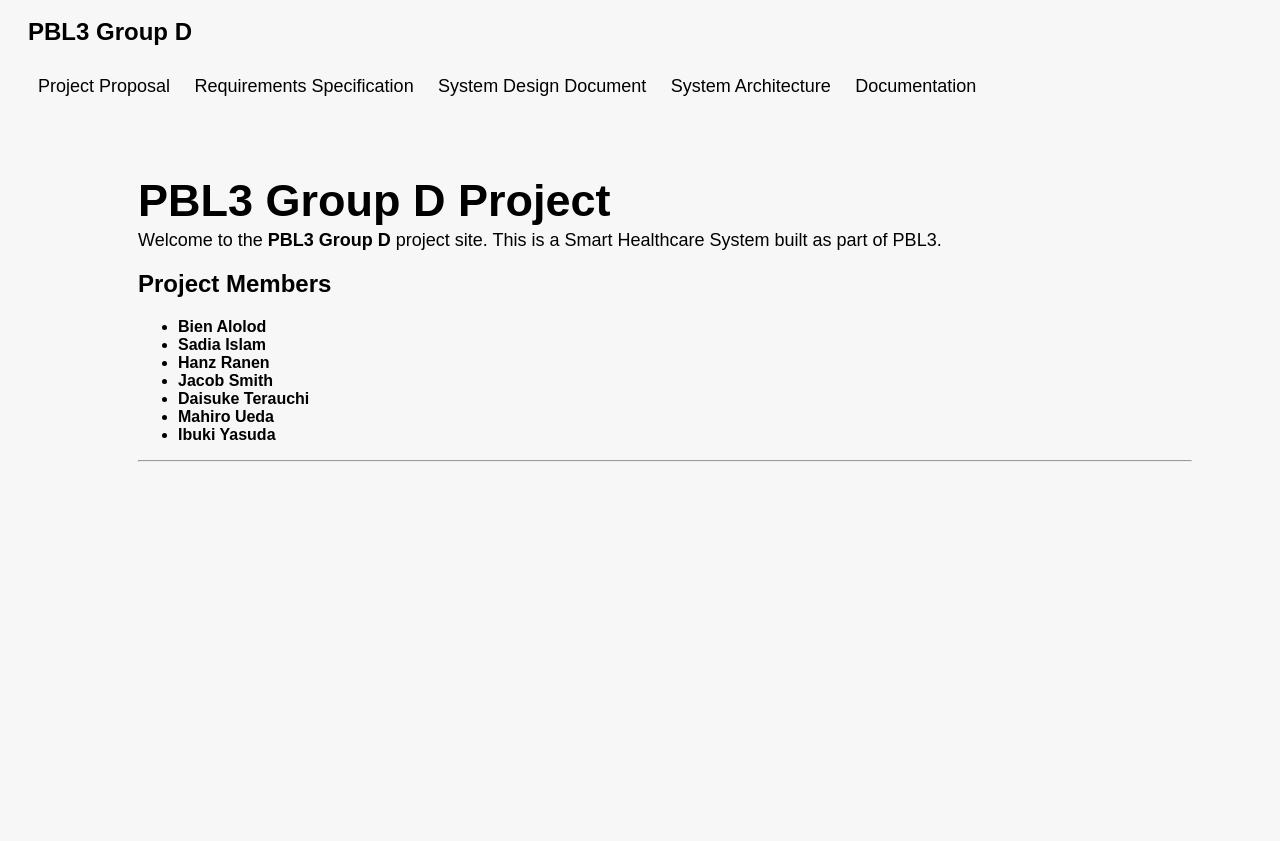
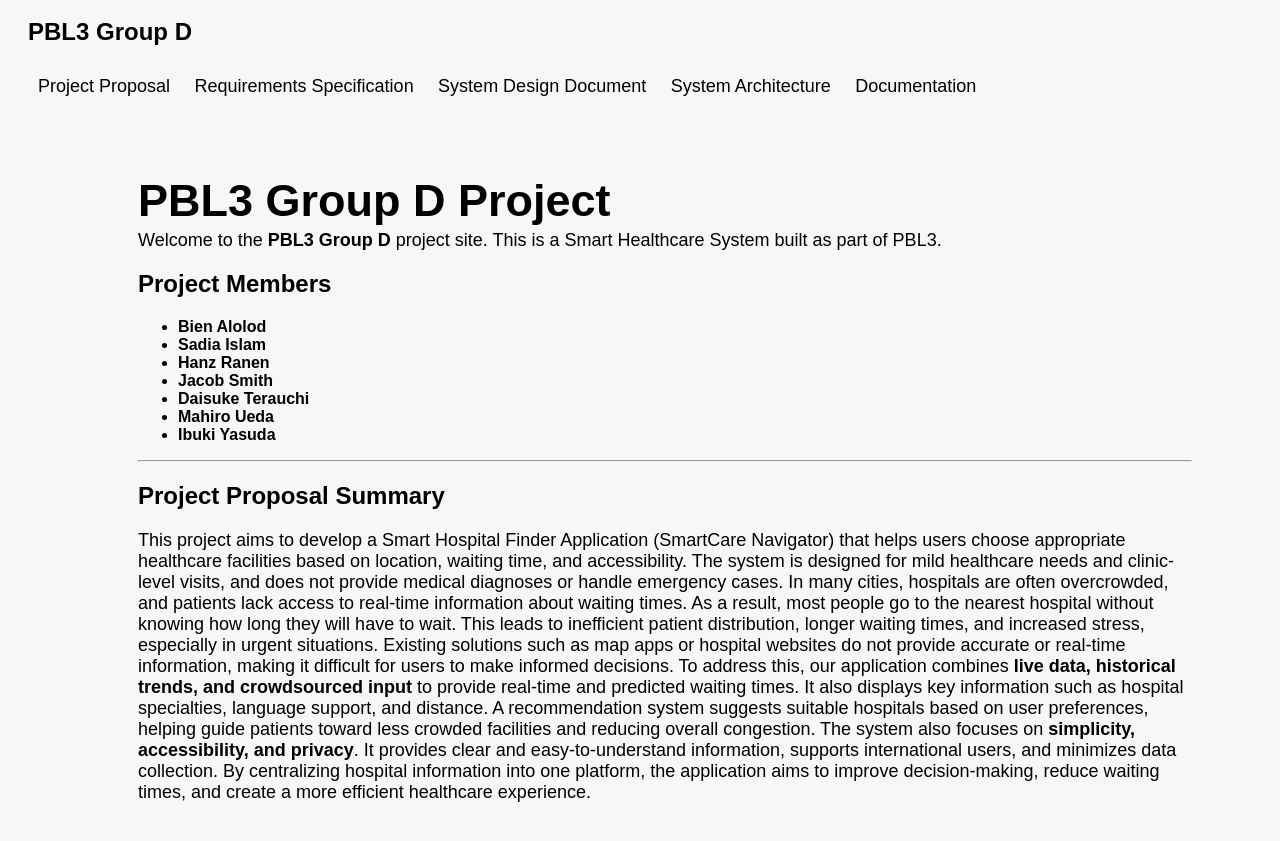
Before and after one commit to daitera1/PBL3-Group-D, a Jekyll site: the page built from index.md, in a window 1280 px wide. Shown: the top 841 px of the page. Built offline with Jekyll 4.4.1, drawn with Linux system fonts in a browser that asks for light colours.

Commit message:
added summary of project proposal

```diff
--- a/index.md
+++ b/index.md
@@ -17,3 +17,10 @@ Welcome to the **PBL3 Group D** project site. This is a Smart Healthcare System
 - **Ibuki Yasuda**
 
 ---
+
+## Project Proposal Summary
+
+This project aims to develop a Smart Hospital Finder Application (SmartCare Navigator) that helps users choose appropriate healthcare facilities based on location, waiting time, and accessibility. The system is designed for mild healthcare needs and clinic-level visits, and does not provide medical diagnoses or handle emergency cases.
+In many cities, hospitals are often overcrowded, and patients lack access to real-time information about waiting times. As a result, most people go to the nearest hospital without knowing how long they will have to wait. This leads to inefficient patient distribution, longer waiting times, and increased stress, especially in urgent situations. Existing solutions such as map apps or hospital websites do not provide accurate or real-time information, making it difficult for users to make informed decisions.
+To address this, our application combines **live data, historical trends, and crowdsourced input** to provide real-time and predicted waiting times. It also displays key information such as hospital specialties, language support, and distance. A recommendation system suggests suitable hospitals based on user preferences, helping guide patients toward less crowded facilities and reducing overall congestion.
+The system also focuses on **simplicity, accessibility, and privacy**. It provides clear and easy-to-understand information, supports international users, and minimizes data collection. By centralizing hospital information into one platform, the application aims to improve decision-making, reduce waiting times, and create a more efficient healthcare experience.
```
Also changed, not shown: 1 other file.
